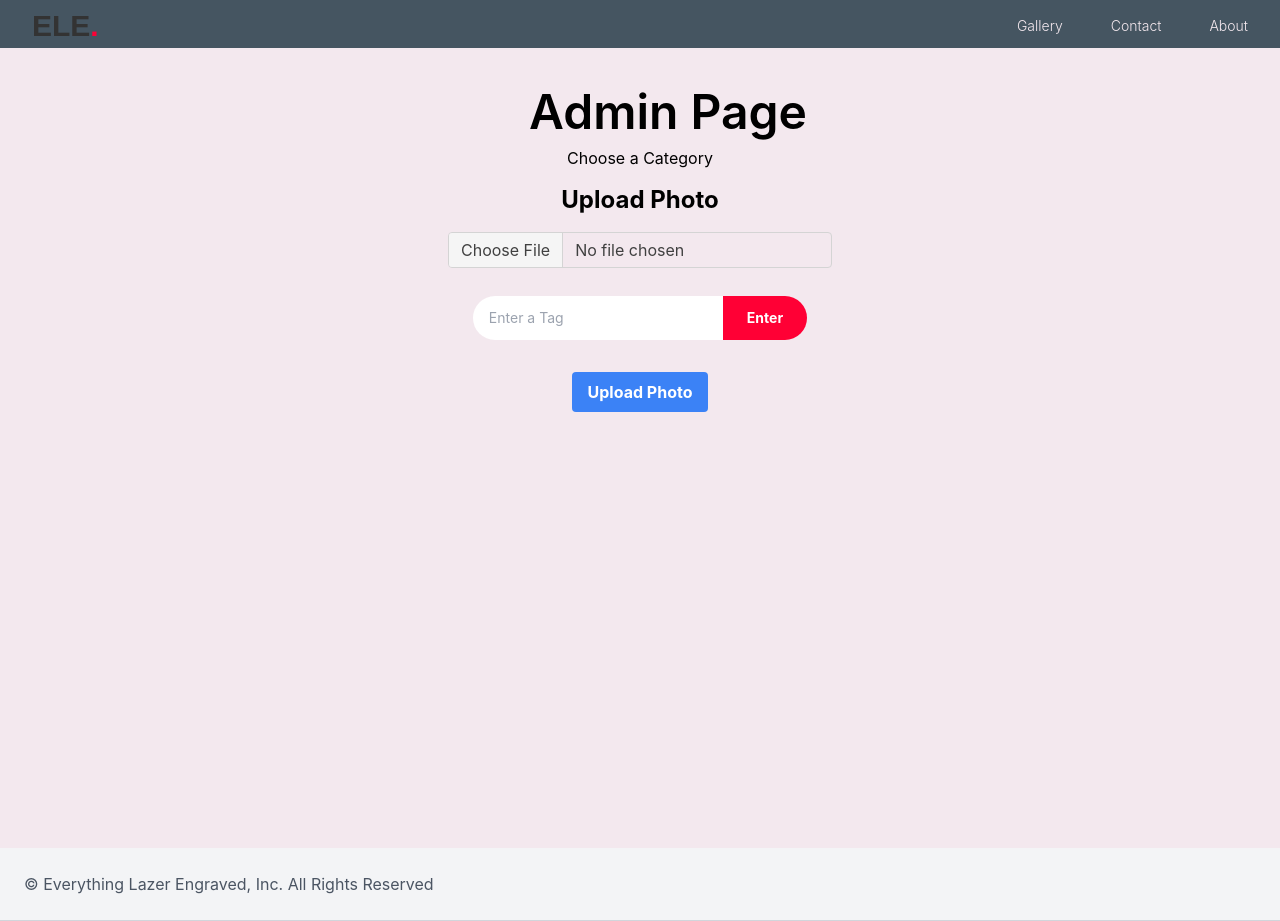
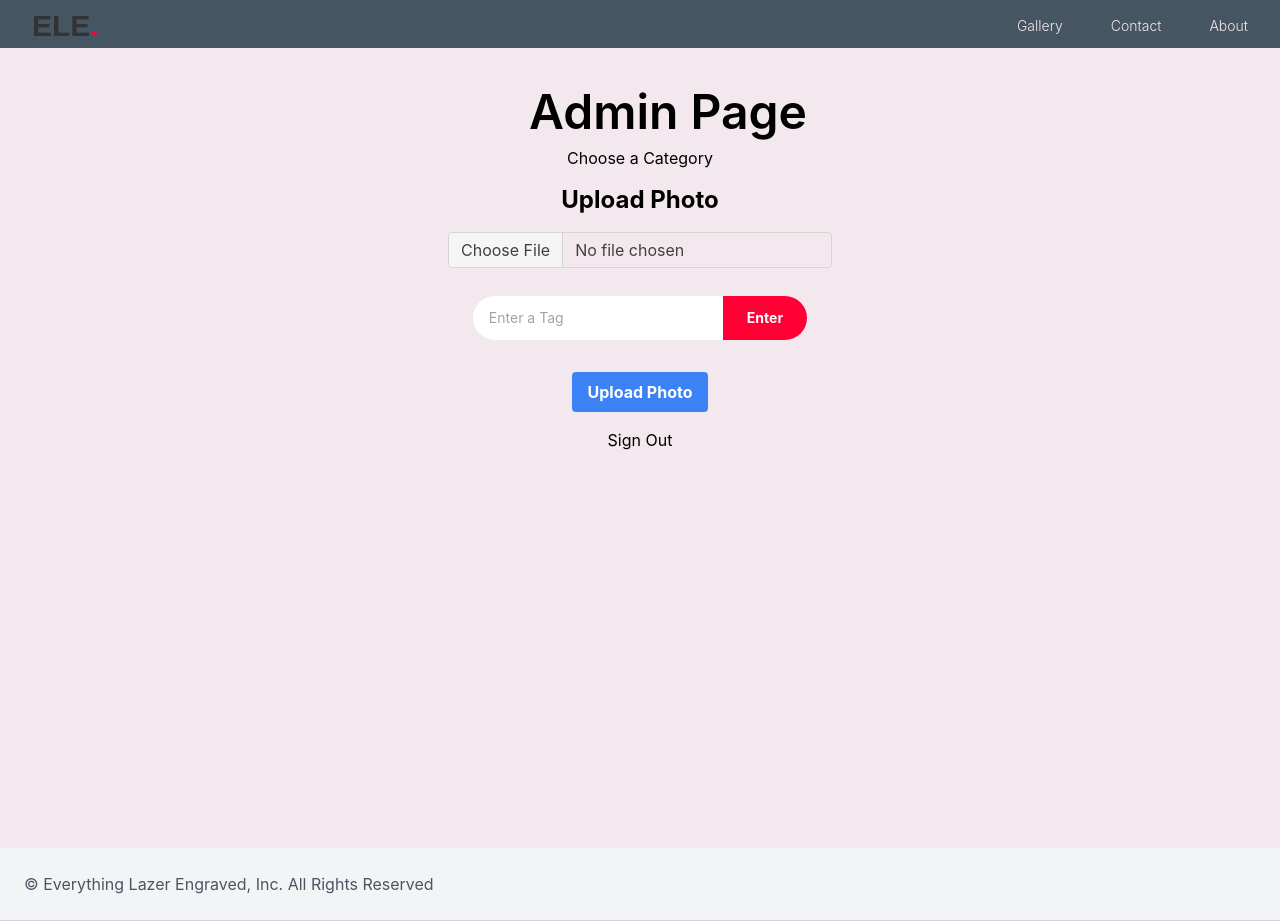
Before and after one commit to CSC190-Cyber-Knights/SP-laser, a React (Vite) app: page /admin in a window 1280 px wide. Built offline with nearby package versions, Linux system fonts and the light colour scheme; no server answers; the database is empty; some icons are missing.

Commit message:
Added a sign out button to the upload form
The sign out button will trigger a page switch back to the sign in page

```diff
--- a/src/components/ui/UploadForm.jsx
+++ b/src/components/ui/UploadForm.jsx
@@ -5,6 +5,9 @@ import {saveTag} from '../../firebase/libs/upload.js'
 import TagInput from './tags/TagInput.jsx'
 import {Photo} from './media/Photo.jsx'
 import ListTags from './tags/ListTags.jsx'
+import {auth} from "../../services/firebase.js";
+import {useNavigate} from "react-router-dom";
+import {signOut} from "firebase/auth";
 
 export const UploadForm = () => {
   const [isLoading, setIsLoading] = useState(false)
@@ -14,7 +17,19 @@ export const UploadForm = () => {
   const [file, setFile] = useState(null)
   const [error, setError] = useState(null)
   const [preview, setPreview] = useState('')
+  const navigate = useNavigate()
 
+  const userSignOutWithNavigate = async () => {
+
+    signOut(auth)
+        .then(() => {
+          navigate('/signin')
+          alert('You have been signed out')
+        })
+        .catch((e) => {
+          console.error(e)
+        })
+  }
   useEffect(() => {
     getTags().then((fetchedTags) => {
       setTags(fetchedTags)
@@ -72,10 +87,10 @@ export const UploadForm = () => {
         <h2 className="text-2xl font-bold dark:text-egg">Upload Photo</h2>
         {preview && (
             <div className={'w-52'}>
-          <Photo src={preview} />
+              <Photo src={preview}/>
             </div>
         )}
-      {tags.length > 0 && <ListTags tags={tags} selectedTag={selectedTag} onSelectTag={setSelectedTag} />}
+        {tags.length > 0 && <ListTags tags={tags} selectedTag={selectedTag} onSelectTag={setSelectedTag}/>}
         <div className="mb-3 w-96">
           <input
               className="focus:shadow-te-primary relative m-0 block w-full min-w-0 flex-auto rounded border border-solid border-neutral-300 bg-clip-padding px-3 py-[0.32rem] text-base font-normal text-neutral-700 transition duration-300 ease-in-out file:-mx-3 file:-my-[0.32rem] file:overflow-hidden file:rounded-none file:border-0 file:border-solid file:border-inherit file:bg-neutral-100 file:px-3 file:py-[0.32rem] file:text-neutral-700 file:transition file:duration-150 file:ease-in-out file:[border-inline-end-width:1px] file:[margin-inline-end:0.75rem] hover:file:bg-neutral-200 focus:border-primary focus:text-neutral-700 focus:outline-none dark:border-neutral-600 dark:text-neutral-200 dark:file:bg-neutral-700 dark:file:text-neutral-100 dark:focus:border-primary"
@@ -86,7 +101,7 @@ export const UploadForm = () => {
           />
         </div>
 
-      <TagInput onAddTag={handleAddTag} />
+        <TagInput onAddTag={handleAddTag}/>
         <button
             onClick={handleSubmit}
             className={`rounded bg-blue-500 px-4 py-2 font-bold text-white hover:bg-blue-700 ${isLoading ? 'cursor-not-allowed opacity-50' : ''}`}
@@ -96,6 +111,13 @@ export const UploadForm = () => {
         </button>
         {success && <p className="text-green-500">✅ Upload successful!</p>}
         {error && <p className="text-red-500">{error}</p>}
+        <button
+            onClick={() => {
+              userSignOutWithNavigate()
+            }}
+        >
+          Sign Out
+        </button>
       </div>
   )
 }
```
Lines whose indentation alone changed are shown as unchanged.
